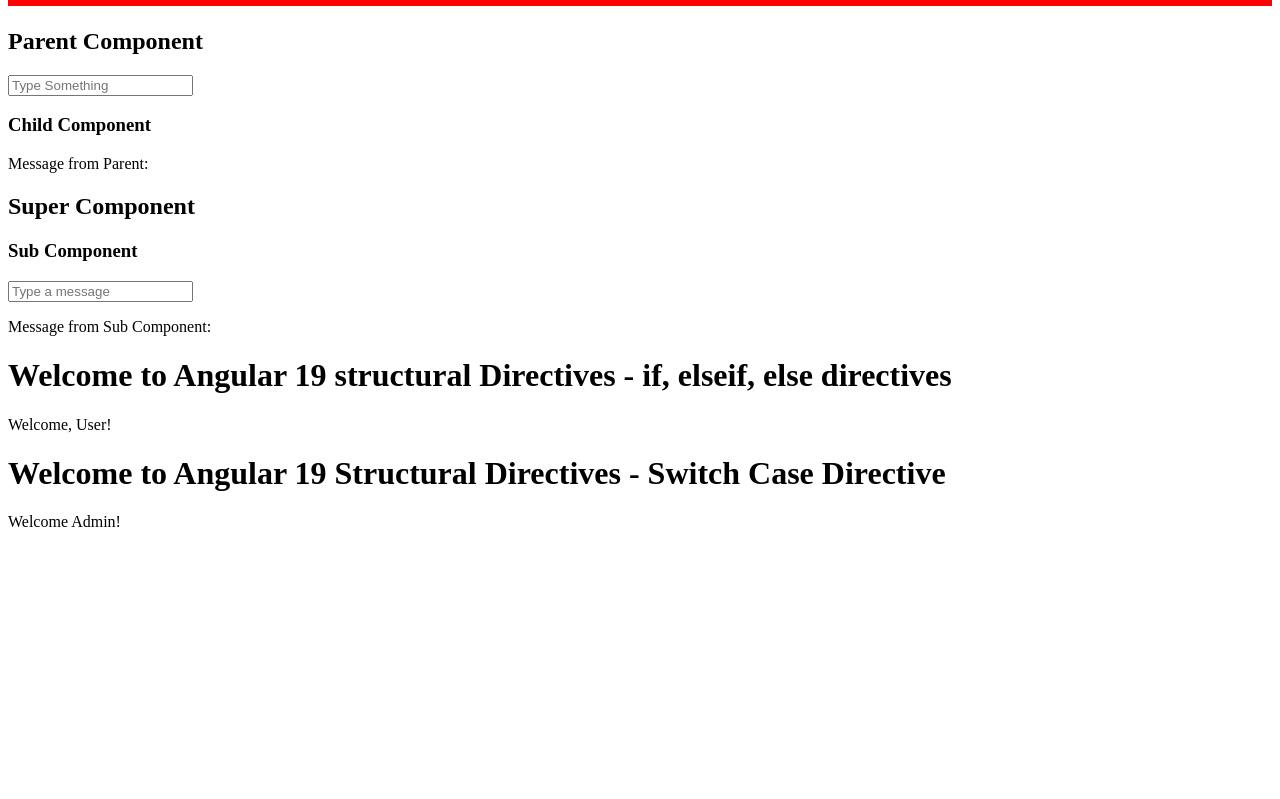
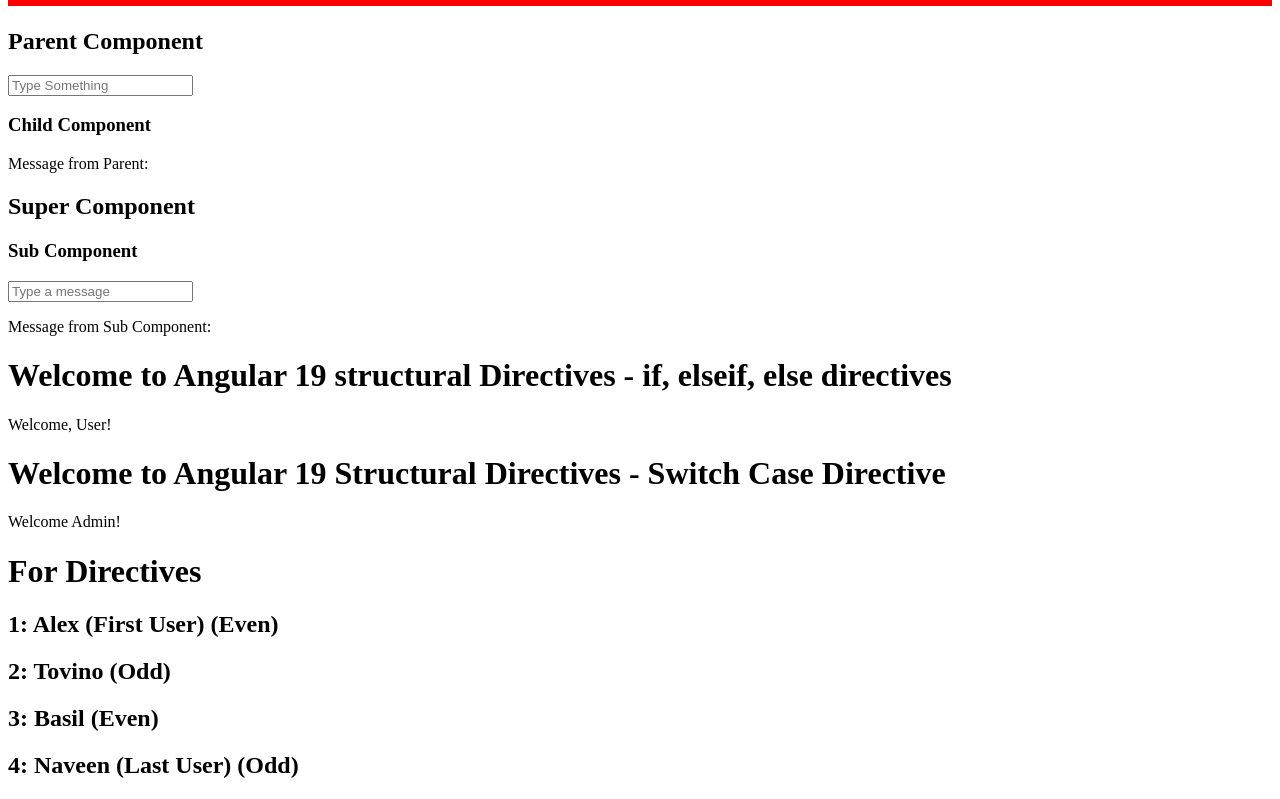
Before and after one commit to Rishab-RajHR/Angular, an Angular app: page / in a window 1280 px wide. Shown: the part 321-1120 px from the top of the page. Before the commit the page ends 868 px from the top, so only its background shows below. Built offline with nearby package versions, Linux system fonts and the light colour scheme.

Commit message:
For Directive

```diff
--- a/src/app/app.html
+++ b/src/app/app.html
@@ -7,4 +7,5 @@
 <app-super></app-super>
 <app-if-directives></app-if-directives>
 <app-switch-case-directive></app-switch-case-directive>
+<app-for-directive></app-for-directive>
 <router-outlet />
--- a/src/app/app.ts
+++ b/src/app/app.ts
@@ -9,10 +9,11 @@
 import { Super } from "./super/super";
 import { IfDirectives } from './if-directives/if-directives';
 import { SwitchCaseDirective } from './switch-case-directive/switch-case-directive';
+import { ForDirective } from './for-directive/for-directive';
 
 @Component({
   selector: 'app-root',
-  imports: [RouterOutlet, HostListenerExample, PreserverWhitespaceExample, EncapsulationFirst, Parent, Super, IfDirectives,SwitchCaseDirective],
+  imports: [RouterOutlet, HostListenerExample, PreserverWhitespaceExample, EncapsulationFirst, Parent, Super, IfDirectives,SwitchCaseDirective,ForDirective],
   templateUrl: './app.html',
   styleUrl: './app.css',
   encapsulation: ViewEncapsulation.None
--- /dev/null
+++ b/src/app/for-directive/for-directive.html
@@ -0,0 +1,23 @@
+<div>
+  <h1>For Directives</h1>
+  @for(user of users; let i = $index; let even = $even; let odd = $odd; let first = $first; let last = $last;  track user.id){
+       <h2>{{i+1}}: {{ user.name }}
+
+       @if (first) {
+          (First User)
+       }
+       @if (last) {
+          (Last User)
+       }
+       @if (even) {
+          (Even)
+       }
+       @if (odd) {
+          (Odd)
+       }
+       </h2>
+  }
+  @empty {
+    <h2>No Users Found</h2>
+  }
+</div>
--- /dev/null
+++ b/src/app/for-directive/for-directive.ts
@@ -0,0 +1,16 @@
+import { Component } from '@angular/core';
+
+@Component({
+  selector: 'app-for-directive',
+  imports: [],
+  templateUrl: './for-directive.html',
+  styleUrl: './for-directive.css',
+})
+export class ForDirective {
+    users: any[] = [
+      {id: 110, name: "Alex"},
+      {id: 220, name: "Tovino"},
+      {id: 330, name: "Basil"},
+      {id: 440, name: "Naveen"},
+    ]
+}
```
Also changed, not shown: src/app/for-directive/for-directive.css (added), 1 other file (tests, documents, lock files or other folders).
